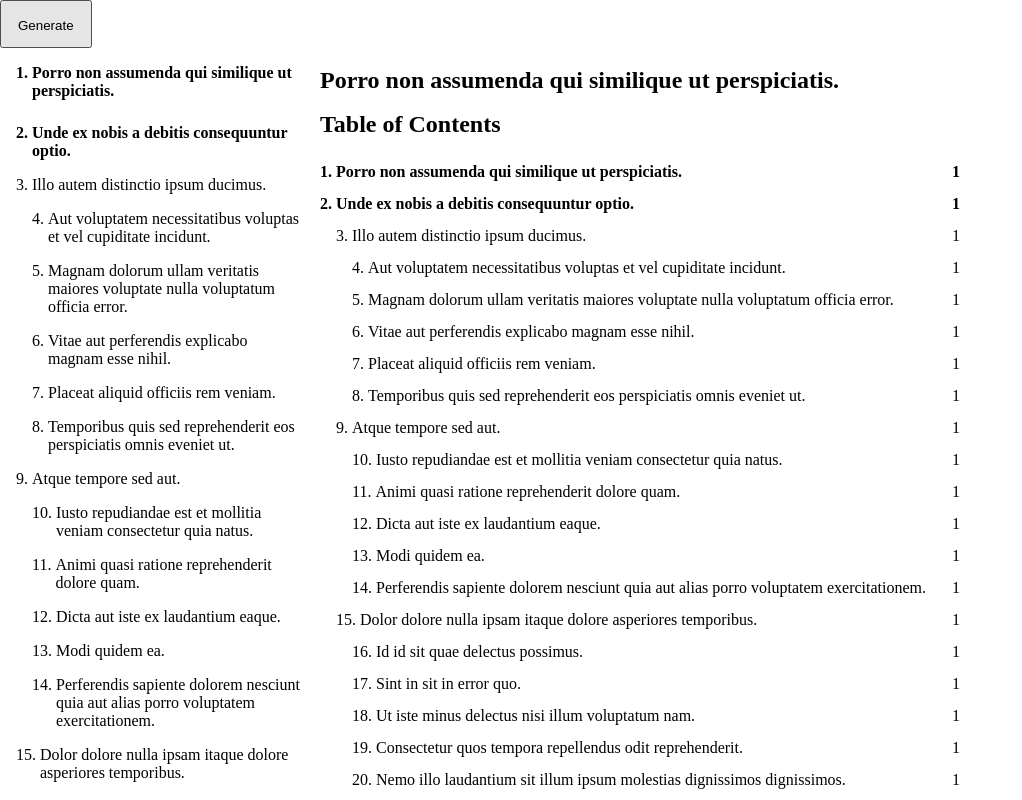
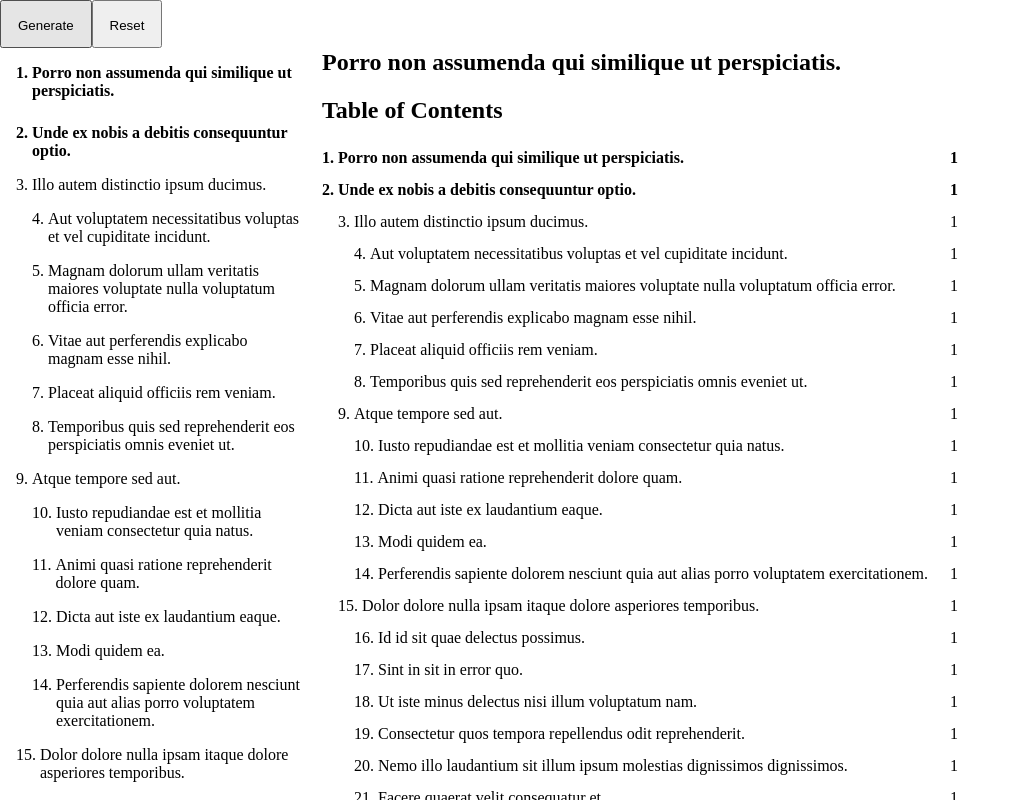
Before and after one commit to elijah-schow/research-software, a React (Create React App) app: page / in a window 1280 px wide. Both pictures are taken after a click on the button "Generate". Shown: the top 800 px of the page, without its empty margins (0-1022 px from the left). Built offline with nearby package versions, Linux system fonts and the light colour scheme.

Commit message:
Let the user select blocks

```diff
--- a/package.json
+++ b/package.json
@@ -11,6 +11,7 @@
     "@types/node": "^12.19.14",
     "@types/react": "^16.14.2",
     "@types/react-dom": "^16.9.10",
+    "classnames": "^2.3.1",
     "faker": "^5.1.0",
     "localforage": "^1.9.0",
     "lodash": "^4.17.21",
--- a/src/App/index.tsx
+++ b/src/App/index.tsx
@@ -1,4 +1,4 @@
-import React, { useEffect, useReducer } from 'react';
+import React, { KeyboardEventHandler, useEffect, useReducer } from 'react';
 import localforage from 'localforage';
 import throttle from 'lodash/throttle';
 import set from 'lodash/set';
@@ -12,7 +12,9 @@ import Outline from '../Outline';
 import './style.css'
 
 const initializer = (): State => ({
-  brief: newBrief()
+  brief: newBrief(),
+  selection: [],
+  selection_mode: 'replace',
 });
 
 const initial = initializer();
@@ -34,8 +36,9 @@ const load = async () => {
 const reducer: React.Reducer<State, Action> =
   (previous, action) => {
     console.log(previous, action);
-    switch(action.type) {
+    switch (action.type) {
       case "LOAD": return action.state;
+      case "RESET": return initializer();
       case "GENERATE": return {
         ...previous,
         brief: briefFactory(),
@@ -44,6 +47,35 @@ const reducer: React.Reducer<State, Action> =
         const next = cloneDeep(previous); // This is extremely inefficient :(
         set(next, action.path, action.value);
         return next;
+      case "SELECT":
+        return {
+          ...previous,
+          selection:
+            previous?.selection_mode === 'non-contiguous'
+              ? previous.selection.includes(action.id)
+                // Unselect - non-contiguous selection
+                ? previous.selection.filter(id => id !== action.id)
+                // Select - non-contiguous selection
+                : [...previous?.selection, action.id]
+              // Select - replace, Contiguous selection has not been implemented
+              : [action.id],
+              // TODO: Contiguous selection has not been implemented yet
+              // TODO: unselect when clicking outside any blocks
+        }
+      case "KEYDOWN":
+        return ['Meta', 'Control'].includes(action.event.key)
+          ? {
+            ...previous,
+            selection_mode: 'non-contiguous',
+          }
+          : previous;
+      case "KEYUP":
+        return ['Meta', 'Control'].includes(action.event.key)
+          ? {
+            ...previous,
+            selection_mode: 'replace',
+          }
+          : previous;
       default:
         console.error(`Unknown action`, action);
         return previous;
@@ -61,11 +93,34 @@ function App() {
   // Save application state when it changes
   useEffect(() => { save(state); }, [state]);
 
-  return <div className="app">
+  // Set up global event listeners
+  useEffect(() => {
+    const onKeyDown = (event: KeyboardEvent) => {
+      dispatch({ type: "KEYDOWN", event });
+    };
+
+    const onKeyUp = (event: KeyboardEvent) => {
+      dispatch({ type: "KEYUP", event });
+    };
+
+    window.addEventListener('keydown', onKeyDown);
+    window.addEventListener('keyup', onKeyUp);
+
+    // Clean up when the component dismounts
+    return () => {
+      window.removeEventListener('keydown', onKeyDown);
+      window.removeEventListener('keyup', onKeyUp);
+    }
+
+  }, [dispatch]);
+
+  return (
+    <div className="app">
       <Toolbar state={state} dispatch={dispatch} />
       <Outline state={state} dispatch={dispatch} />
       <Brief state={state} dispatch={dispatch} {...state.brief} />
-  </div>;
+    </div>
+  );
 }
 
 export default App;
--- a/src/Brief/Blocks/Evidence/index.tsx
+++ b/src/Brief/Blocks/Evidence/index.tsx
@@ -1,5 +1,6 @@
 import React, { FC, ChangeEventHandler, useCallback } from 'react'
 import throttle from 'lodash/throttle';
+import classNames from 'classnames';
 
 import Editable from '../../../Editable';
 import Citation from './Citation'
@@ -7,11 +8,8 @@ import "./style.css"
 
 export type EvidenceProps = PseudoContext & Evidence;
 
-export const Evidence: FC<EvidenceProps> = ({
-    state: { brief },
-    dispatch,
-    ...block
-}) => {
+export const Evidence: FC<EvidenceProps> = ({ state, dispatch, ...block }) => {
+    const { brief } = state;
     const source = block.source ? brief.sources[block.source] : null;
 
     const throttledDispatch = useCallback(
@@ -30,7 +28,14 @@ export const Evidence: FC<EvidenceProps> = ({
         [throttledDispatch, block]
     );
 
-    return <article id={block.id} className="evidence">
+    return (
+        <article
+            id={block.id}
+            className={classNames("evidence", "block", {
+                'selected': state?.selection?.includes(block.id),
+            })}
+            onClick={() => dispatch({ type: "SELECT", id: block.id })}
+        >
             <div className="tag">
                 <Editable
                     name="tag"
@@ -60,7 +65,8 @@ export const Evidence: FC<EvidenceProps> = ({
                     placeholder="Quote"
                 />
             </blockquote>
-    </article>;
+        </article>
+    );
 }
 
 export default React.memo(Evidence);
--- a/src/Brief/Blocks/Heading.tsx
+++ b/src/Brief/Blocks/Heading.tsx
@@ -1,6 +1,8 @@
 import React, { useCallback, ChangeEventHandler } from 'react'
+import classnames from 'classnames'
+
 import throttle from 'lodash/throttle'
-import Editable from '../../Editable';
+import Editable from '../../Editable'
 
 export type HeadingProps = PseudoContext & Heading;
 
@@ -13,7 +15,7 @@ const elements = {
     6: 'h6',
 };
 
-export const Heading: React.FC<HeadingProps> = ({ dispatch, ...block }) => {
+export const Heading: React.FC<HeadingProps> = ({ state, dispatch, ...block }) => {
     const type = elements[block.level] || elements[1];
 
     const throttledDispatch = useCallback(
@@ -41,7 +43,15 @@ export const Heading: React.FC<HeadingProps> = ({ dispatch, ...block }) => {
         />
     );
 
-    const props = { id: block.id };
+    const props = {
+        id: block.id,
+        className: classnames({
+            'block': true,
+            'heading': true,
+            'selected': state?.selection?.includes(block.id),
+        }),
+        onClick: () => dispatch({ type: "SELECT", id: block.id }),
+    };
 
     return React.createElement(type, props, children);
 }
--- a/src/Brief/Blocks/TOC/index.tsx
+++ b/src/Brief/Blocks/TOC/index.tsx
@@ -1,3 +1,4 @@
+import classnames from 'classnames';
 import React from 'react'
 
 import './style.css'
@@ -10,11 +11,19 @@ export const TOC: React.FC<TOCProps> = ({ state, dispatch, ...block}) => {
             .includes(b.type));
 
     return (
-        <aside id={block.id} className="toc">
+        <aside
+            id={block.id}
+            className={classnames('toc', 'block', {
+                'selected': state?.selection?.includes(block.id),
+            })}
+            onClick={() => dispatch({ type: "SELECT", id: block.id })}
+        >
             <h2>{block.text}</h2>
             <ol className="toc-list">
                 {headings.map((_block, index, _blocks) => (
                     <a
+                        id={`toc-${_block.id}`}
+                        key={_block.id}
                         className={_block.type === 'heading'
                             ? `toc-item level-${_block.level}`
                             : `toc-item level-3`} // TODO: get current level
--- a/src/Brief/Blocks/Text.tsx
+++ b/src/Brief/Blocks/Text.tsx
@@ -1,9 +1,15 @@
 import React from 'react'
+import classNames from 'classnames';
 
 export type TextProps = PseudoContext & TextBlock;
 
 export const Text: React.FC<TextProps> = ({ state, dispatch, ...block}) => {
-    return <div id={block.id}>Text</div>;
+    return <div
+    id={block.id}
+    className={classNames('block', 'text', {
+        'selected': state?.selection?.includes(block.id),
+    })}
+    onClick={() => dispatch({ type: "SELECT", id: block.id })}>Text</div>;
 }
 
 export default React.memo(Text);
--- a/src/Brief/index.tsx
+++ b/src/Brief/index.tsx
@@ -11,9 +11,9 @@ export const Brief: FC<BriefProps> = ({ state, dispatch, ...brief }) => {
             .values(brief.blocks)
             .map(block => (
                 <Blocks
+                    key={block.id}
                     state={state}
                     dispatch={dispatch}
-                    key={block.id}
                     {...block}
                 />
             ))
--- a/src/Brief/style.css
+++ b/src/Brief/style.css
@@ -34,3 +34,14 @@
 .quote::after {
   content: '\201D';
 } */
+
+.block {
+  border: .125rem solid transparent;
+  margin: 0 -1rem;
+  padding: 0 1rem;
+}
+
+.block.selected {
+  outline: .125rem solid #EEE;
+  /* background: #F8F8F8; */
+}
--- a/src/Editable/index.tsx
+++ b/src/Editable/index.tsx
@@ -32,7 +32,7 @@ const Editable: FC<EditableProps> = ({
         ? type === "textarea"
             ? value.split('\n')
                 .filter(p => !!p.trim()) // remove empty paragraphs
-                .map(p => <p>{p}</p>)
+                .map((p, i) => <p key={i}>{p}</p>)
             : <span>{value}</span>
         : placeholder
 
--- a/src/Outline/index.tsx
+++ b/src/Outline/index.tsx
@@ -14,6 +14,8 @@ const Outline: FC<OutlineProps> = ({ state: { brief: { blocks } }, dispatch }) =
             <ol className="outline-list">
                 {headings.map((block, index) => (
                     <a
+                        id={`outline-${block.id}`}
+                        key={block.id}
                         className={block.type === 'heading'
                             ? `outline-item level-${block.level}`
                             : `outline-item level-3`}
--- a/src/Toolbar/index.tsx
+++ b/src/Toolbar/index.tsx
@@ -6,9 +6,11 @@ export type ToolbarProps = PseudoContext;
 
 export const Toolbar: FC<ToolbarProps> = ({ dispatch }) => {
     const generate = () => dispatch({ type: "GENERATE" });
+    const reset = () => dispatch({ type: "RESET" });
     return <aside className="toolbar">
         <div className="toolbar-pin">
             <button className="toolbar-button" onClick={generate}>Generate</button>
+            <button className="toolbar-button" onClick={reset}>Reset</button>
         </div>
     </aside>;
 }
```
Also changed, not shown: src/types.d.ts (+12 -0 lines), 2 other files (tests, documents, lock files or other folders). Lines whose indentation alone changed are shown as unchanged.
